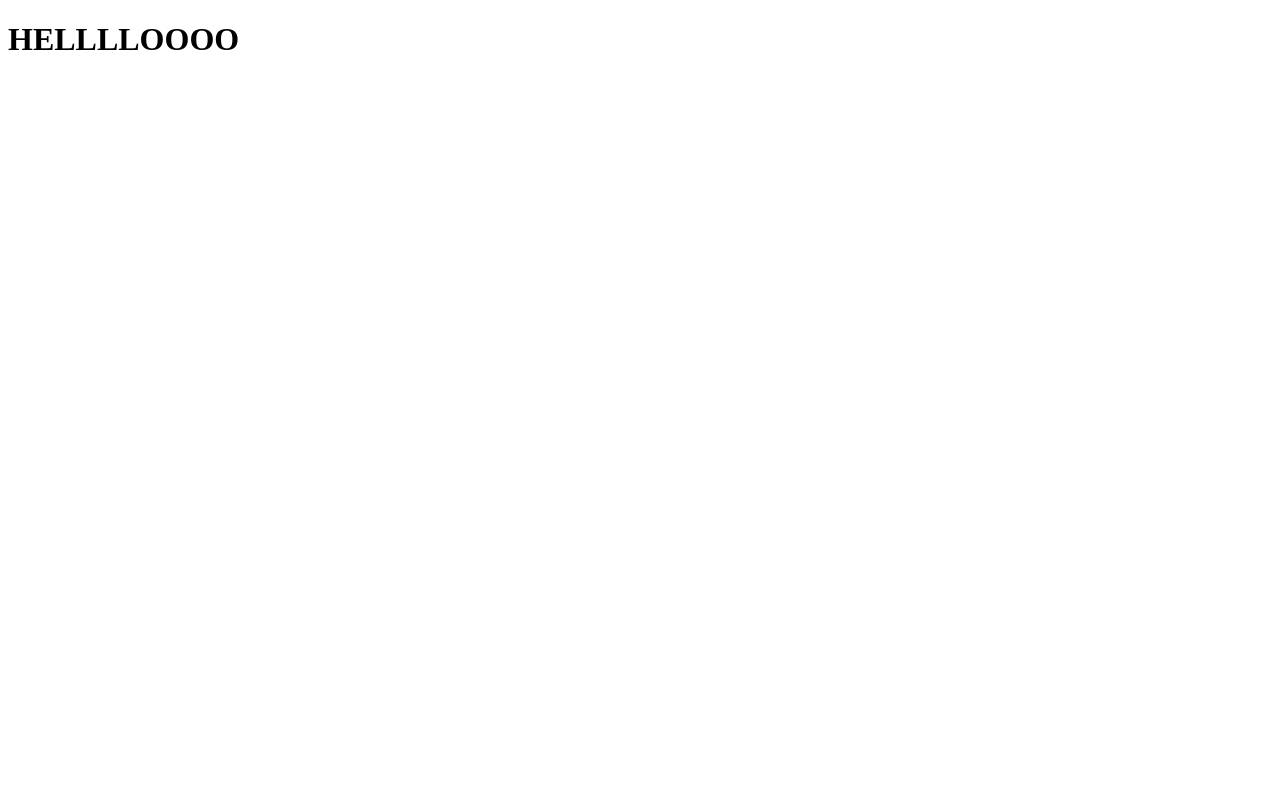
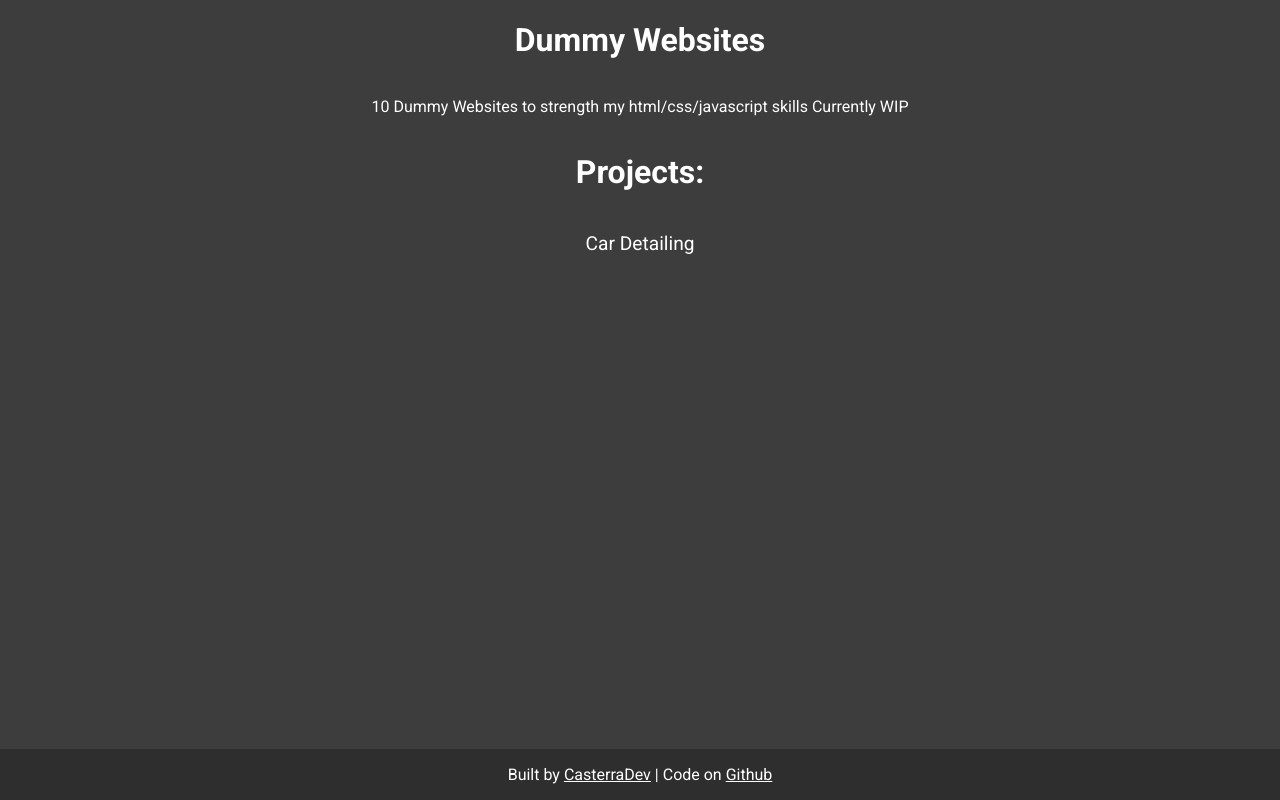
Before and after one commit to CasterraDev/10-Websites, a plain HTML site: page index.html in a window 1280 px wide. Drawn offline with Linux system fonts and the light colour scheme.

Commit message:
Added Home Page

```diff
--- a/index.html
+++ b/index.html
@@ -4,9 +4,24 @@
     <meta charset="UTF-8">
     <meta http-equiv="X-UA-Compatible" content="IE=edge">
     <meta name="viewport" content="width=device-width, initial-scale=1.0">
-    <title>Document</title>
+    <link rel="stylesheet" href="style.css">
+    <title>10 Websites</title>
 </head>
 <body>
-    <h1>HELLLLOOOO</h1>
+    <h1>Dummy Websites</h1>
+
+    <p>10 Dummy Websites to strength my html/css/javascript skills Currently WIP</p>
+
+    <h1>Projects:</h1>
+    <ul>
+        <li><a target="_blank" href="car-detailing/index.html">Car Detailing</a></li>
+    </ul>
+
+    <footer>
+        Built by
+        <a target="_blank" href="casterradev.net">CasterraDev</a>
+        | Code on
+        <a target="_blank" href="https://github.com/CasterraDev/10-Websites">Github</a>
+    </footer>
 </body>
 </html>
--- /dev/null
+++ b/style.css
@@ -0,0 +1,41 @@
+@import url('https://fonts.googleapis.com/css2?family=Roboto:wght@300;400;500;700;900&display=swap');
+
+body{
+    font-family:"Roboto",sans-serif;
+    margin:0;
+    background-color: rgb(61, 61, 61);
+    display:flex;
+    flex-direction: column;
+    align-items: center;
+    justify-content: center;
+    color:white;
+}
+
+h1{
+    font-size: 2rem;
+}
+
+ul{
+    font-size:1.2rem;
+    list-style-type: none;
+    padding:0;
+}
+
+a{
+    color:white;
+    text-decoration: none;
+}
+
+footer{
+    background-color: rgb(46, 46, 46);
+    color:white;
+    padding:1rem;
+    text-align: center;
+    position:fixed;
+    bottom:0;
+    width:100%;
+}
+
+footer a{
+    text-decoration: underline;
+}
```
